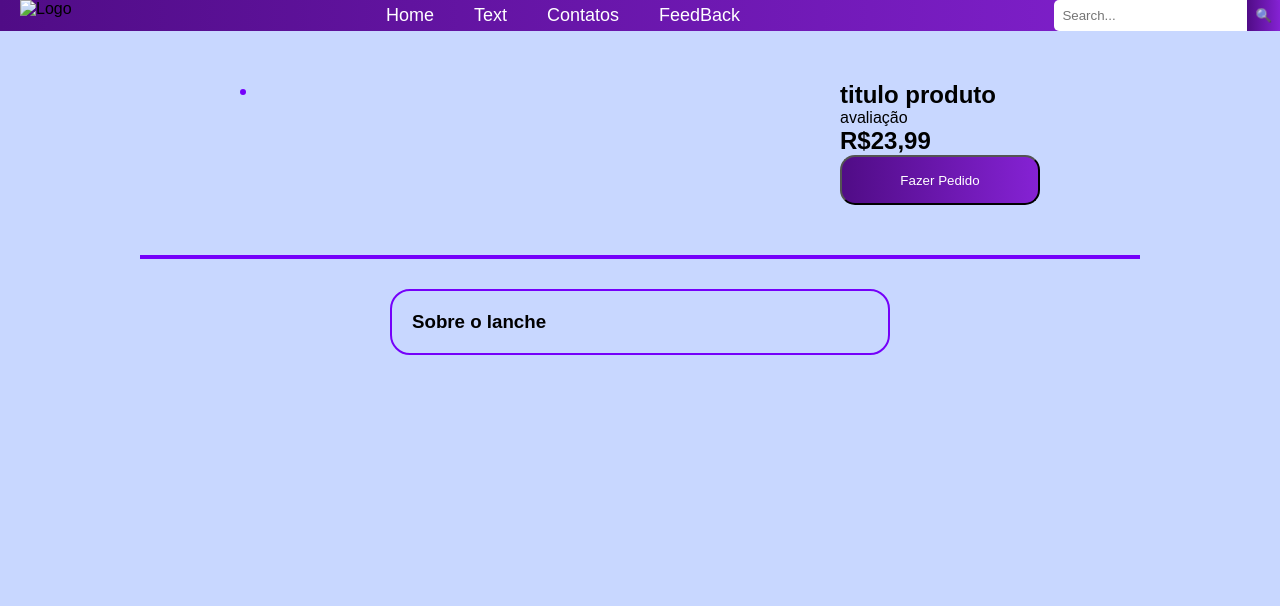
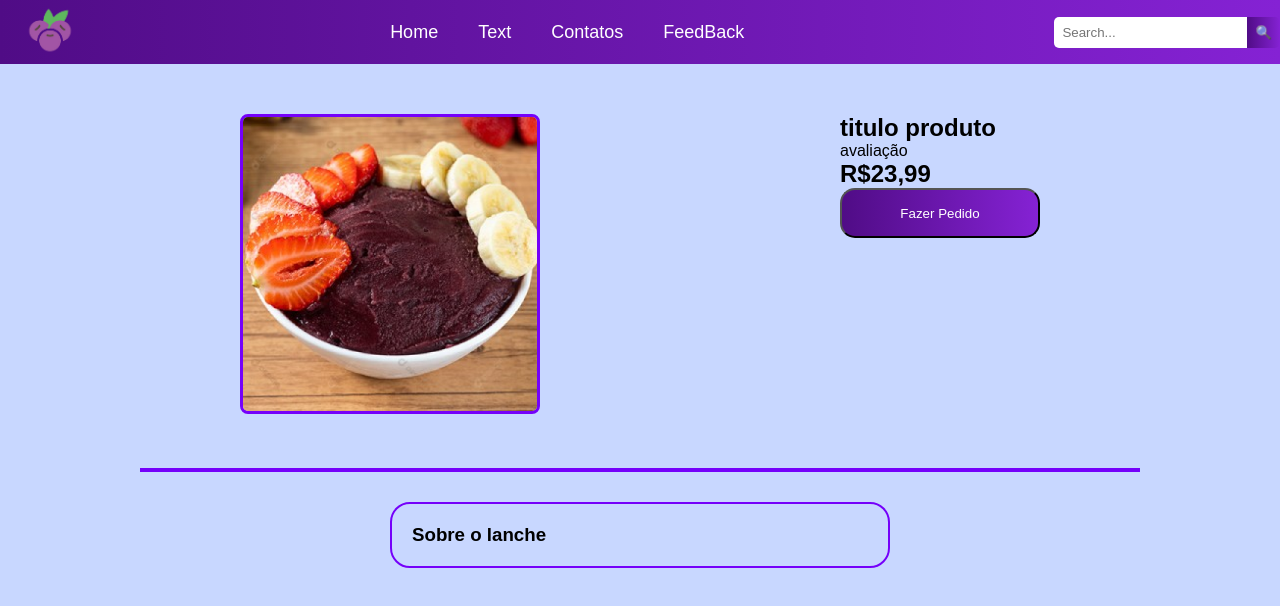
Before and after one commit to Willyang10x/Projeto-Final-Tecinfo, a plain HTML site: page pagina-de-compra/pagina-de-compra.html in a window 1280 px wide. Drawn offline with Linux system fonts and the light colour scheme.

Commit message:
Criacao da pagina de compra para os produtos

```diff
--- a/pagina-de-compra/pagina-de-compra.html
+++ b/pagina-de-compra/pagina-de-compra.html
@@ -14,7 +14,7 @@
     <header>
 
         <div class="logo">
-            <img src="images/logo-img.png" alt="Logo">
+            <img src="image/logo-img.png" alt="Logo">
         </div>
 
         <nav id="nav-links">
@@ -36,7 +36,7 @@
     <div class="container">
 
         <div class="produto">
-            <img src="images/tijelão.png" alt="">
+            <img src="image/tijelão.png" alt="">
         </div>
 
         <div class="informacoes">
```
Also changed, not shown: pagina-de-compra/image/logo-img.png (added), pagina-de-compra/image/tijelão.png (renamed from image/tijelão.png).
